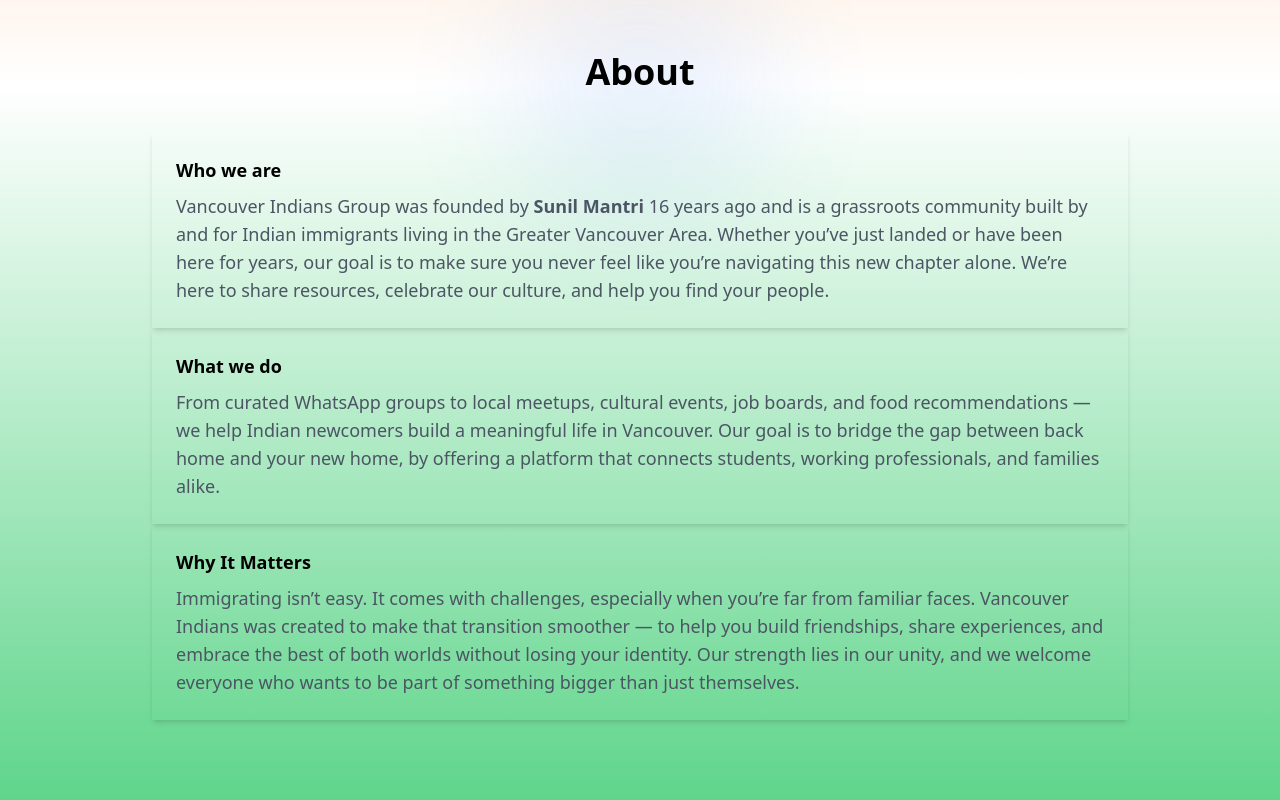
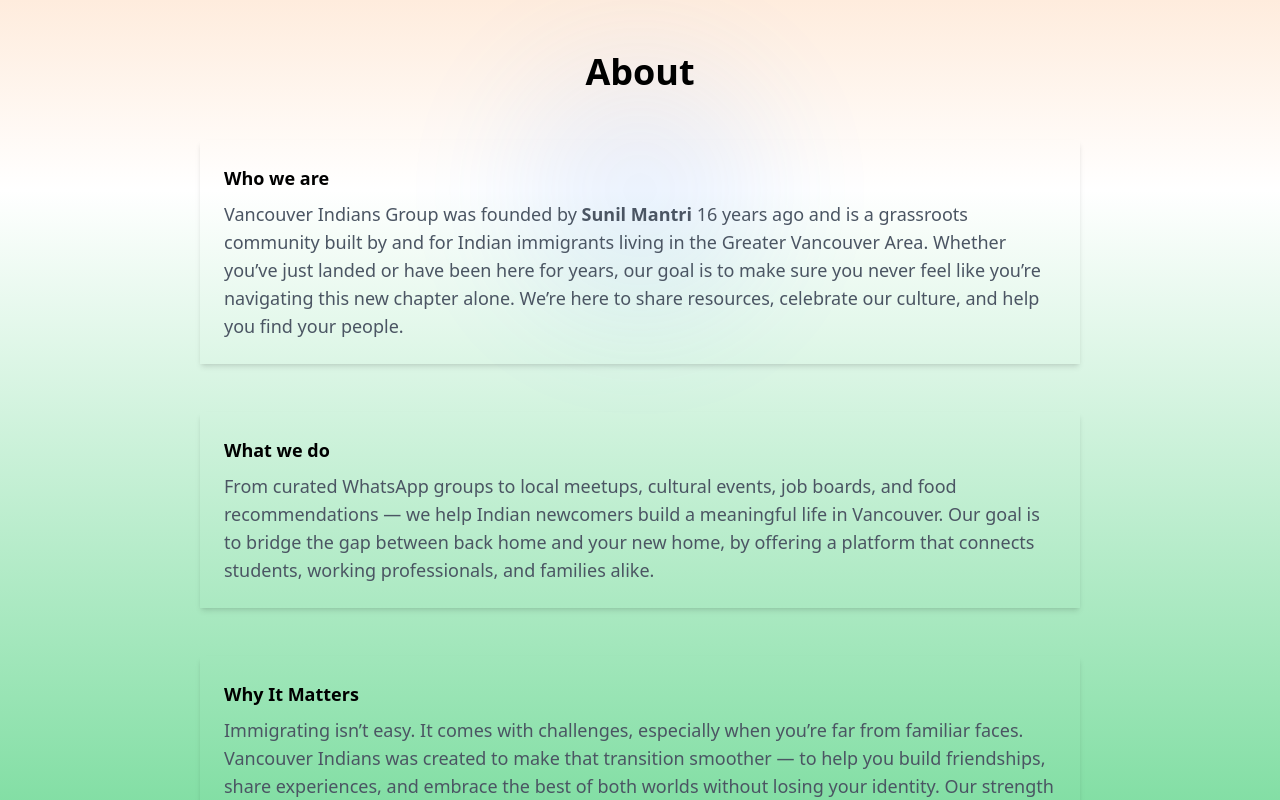
Before and after one commit to prateek-balani/vancouver-indians, a React (Vite) app in the folder van-indians/: page / in a window 1280 px wide. Shown: the part 900-1700 px from the top of the page. Built offline with nearby package versions, Linux system fonts and the light colour scheme.

Commit message:
some more css changes

```diff
--- a/van-indians/src/pages/Home.jsx
+++ b/van-indians/src/pages/Home.jsx
@@ -41,19 +41,19 @@
             </section>
             <section className='px-6 py-12 max-w-screen-lg mx-auto'>
                 <h2 className='text-4xl font-bold text-center mb-10'>About</h2>
-                <div className='card bg-base-100 shadow-md p-6'>
+                <div className='card bg-base-100 shadow-md p-6 m-12'>
                     <h3 className='text-lg font-bold'>Who we are</h3>
                     <p className="text-lg mt-2 text-gray-600">
                         Vancouver Indians Group was founded by <b>Sunil Mantri</b> 16 years ago and is a grassroots community built by and for Indian immigrants living in the Greater Vancouver Area. Whether you’ve just landed or have been here for years, our goal is to make sure you never feel like you’re navigating this new chapter alone. We’re here to share resources, celebrate our culture, and help you find your people.
                     </p>
                 </div>
-                <div className='card bg-base-100 shadow-md p-6'>
+                <div className='card bg-base-100 shadow-md p-6 m-12'>
                     <h3 className='text-lg font-bold'>What we do</h3>
                     <p className="text-lg mt-2 text-gray-600">
                         From curated WhatsApp groups to local meetups, cultural events, job boards, and food recommendations — we help Indian newcomers build a meaningful life in Vancouver. Our goal is to bridge the gap between back home and your new home, by offering a platform that connects students, working professionals, and families alike.
                     </p>
                 </div>
-                <div className='card bg-base-100 shadow-md p-6'>
+                <div className='card bg-base-100 shadow-md p-6 m-12'>
                     <h3 className='text-lg font-bold'>Why It Matters</h3>
                     <p className="text-lg mt-2 text-gray-600">
                         Immigrating isn’t easy. It comes with challenges, especially when you’re far from familiar faces. Vancouver Indians was created to make that transition smoother — to help you build friendships, share experiences, and embrace the best of both worlds without losing your identity. Our strength lies in our unity, and we welcome everyone who wants to be part of something bigger than just themselves.
```
